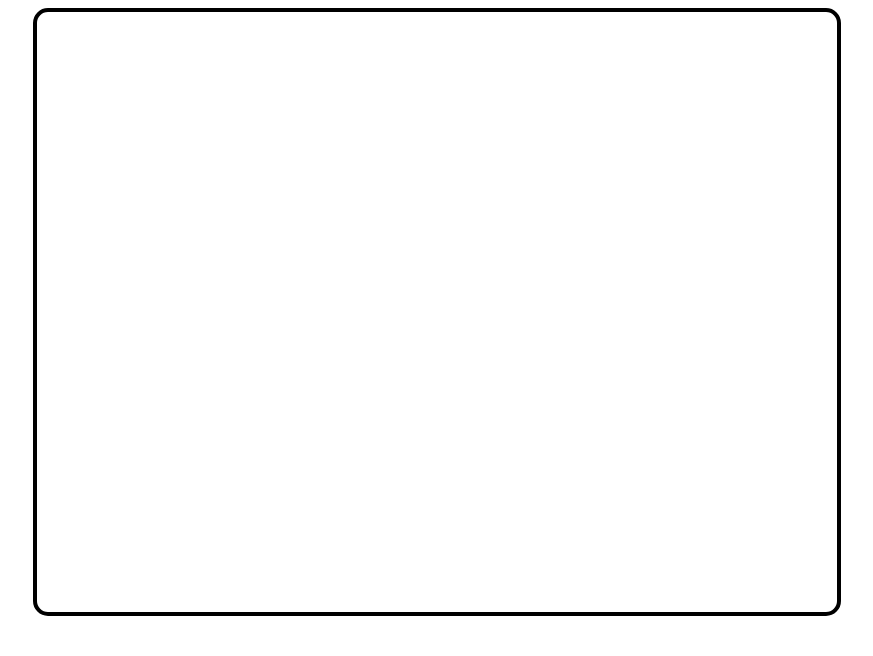
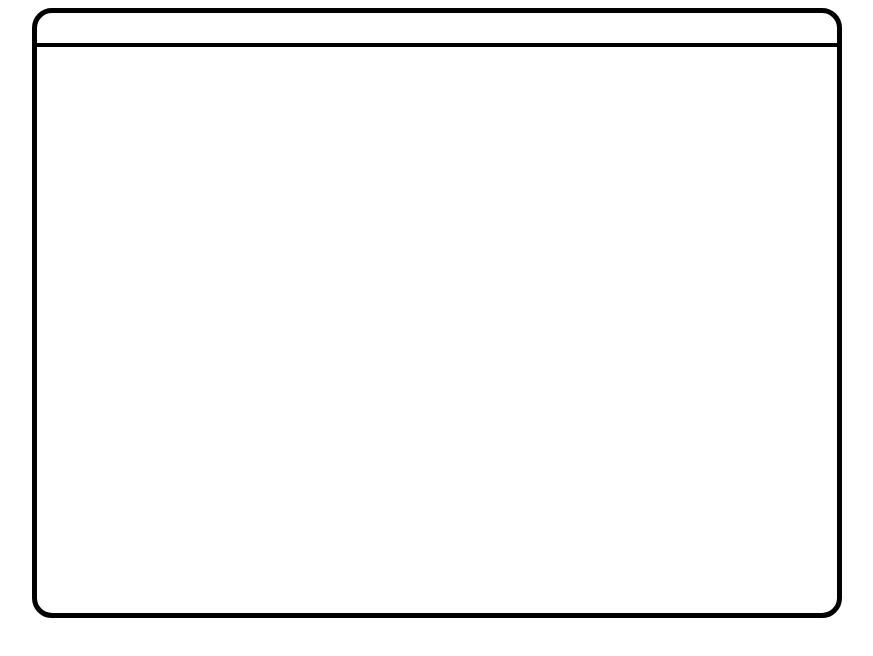
Before and after one commit to green-fox-academy/Kamokamocsai, a plain HTML site: page week-06/09/index.html in a window 1280 px wide. Shown: the whole page, without its empty margins (203-1076 px from the left). Drawn offline with Linux system fonts and the light colour scheme.

Commit message:
feat(exercise 4.1): draw inline line

```diff
--- a/week-06/09/index.html
+++ b/week-06/09/index.html
@@ -5,7 +5,7 @@
     <meta name="viewport" content="width=device-width, initial-scale=1.0">
     <meta http-equiv="X-UA-Compatible" content="ie=edge">
     <link rel="stylesheet" href="style.css">
-    <title>Exercise 4</title>
+    <title>Exercise 4.1</title>
 </head>
 
 <body>
--- a/week-06/09/style.css
+++ b/week-06/09/style.css
@@ -1,11 +1,18 @@
 .box {
     display: flex;
-    border: solid black 4px;
+    border: solid black 5px;
     height: 600px;
     width: 800px;
     margin: 10px;
     justify-content: center;
     background-color: white;
-    border-radius: 15px;
+    border-radius: 20px;
     margin: auto;
 }
+
+.line {
+    margin-top: 30px;
+    border: solid black 2.5px;
+    width: 100%;
+    height: 0;
+}
```
